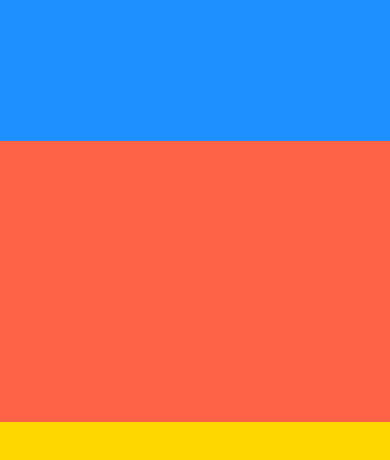
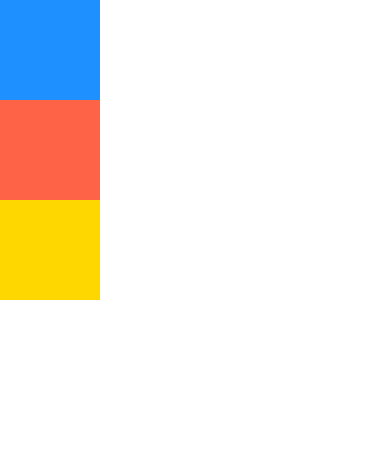
Before and after one commit to SaishJ/React-Native-Basics, a React Native app: screen / in a window 390 px wide. Shown: the top 460 px of the page. Built offline with nearby package versions, Linux system fonts and the light colour scheme.

Commit message:
:chart_with_upwards_trend: Flex Direction
Flex Direction

```diff
--- a/App.js
+++ b/App.js
@@ -2,10 +2,18 @@
 
 export default function App() {
   return (
-    <View style={{ flex: 1, backgroundColor: "#fff" }}>
-      <View style={{ backgroundColor: "dodgerblue", flex: 1 }} />
-      <View style={{ backgroundColor: "tomato", flex: 2 }} />
-      <View style={{ backgroundColor: "gold", flex: 3 }} />
+    <View
+      style={{
+        flex: 1,
+        backgroundColor: "#fff",
+        flexDirection: "column",
+      }}
+    >
+      <View
+        style={{ backgroundColor: "dodgerblue", width: 100, height: 100 }}
+      />
+      <View style={{ backgroundColor: "tomato", width: 100, height: 100 }} />
+      <View style={{ backgroundColor: "gold", width: 100, height: 100 }} />
     </View>
   );
 }
```
Also changed, not shown: 1 other file (tests, documents, lock files or other folders).
